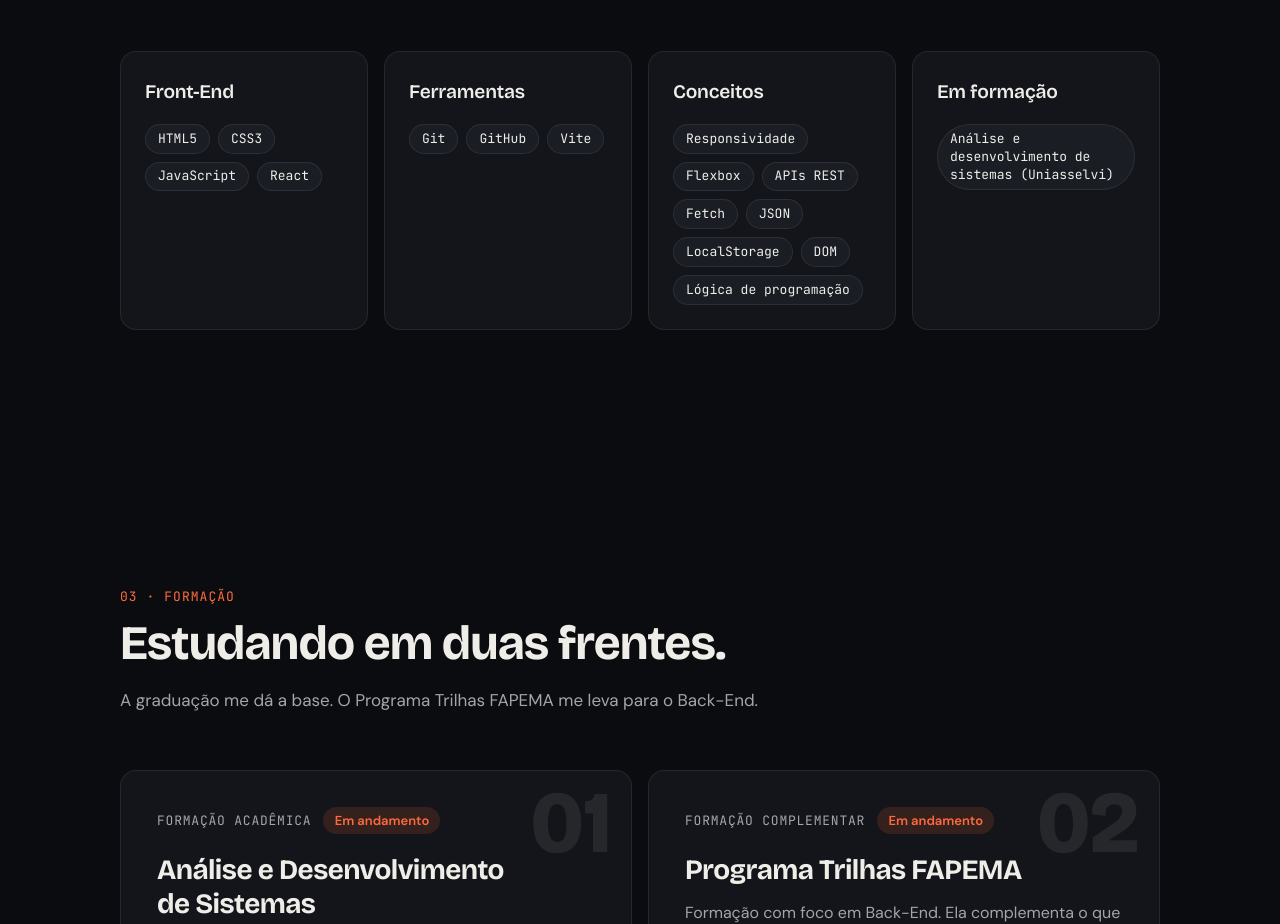
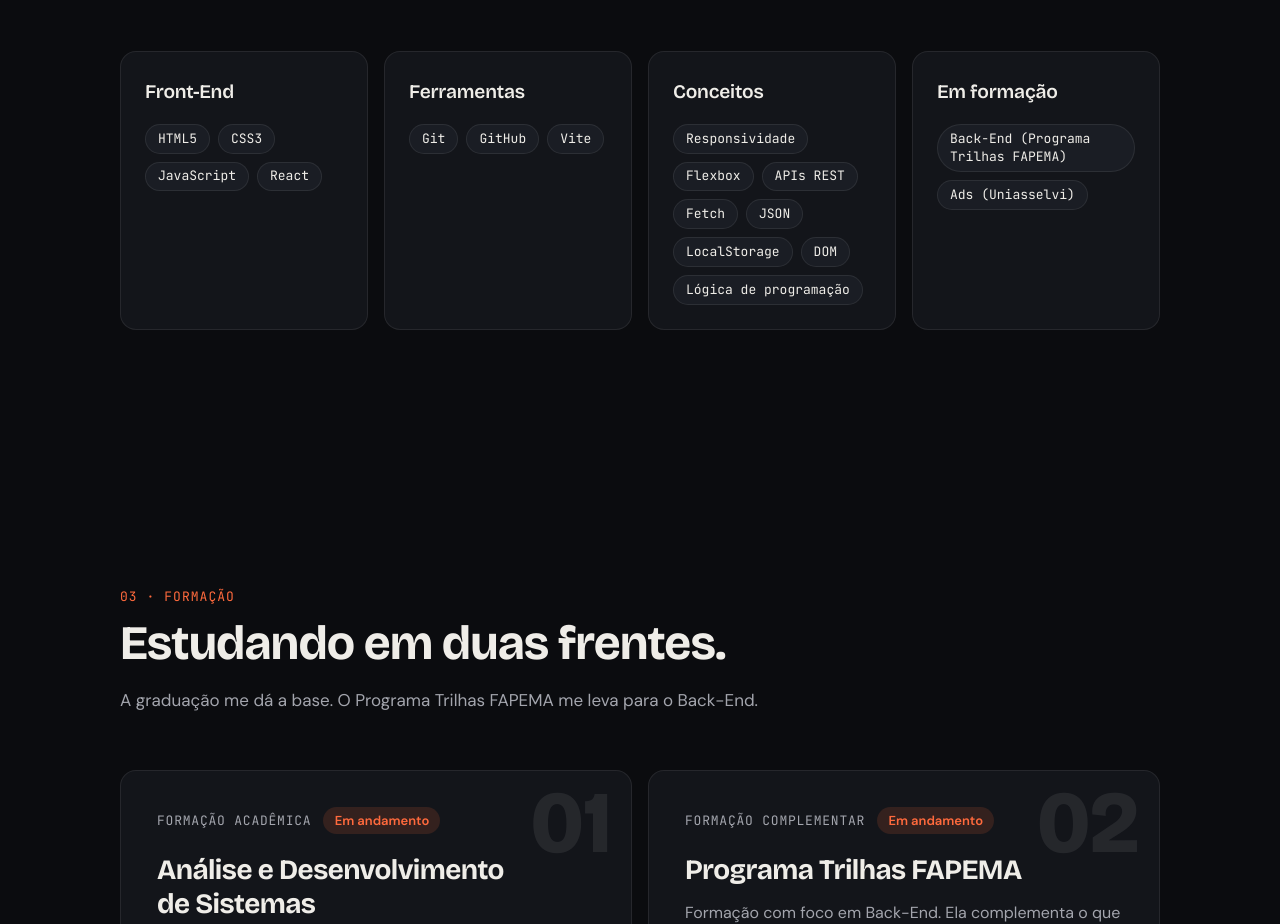
Before and after one commit to DevPedro2408/Portifolio-pedro, a React (Vite) app: page / in a window 1280 px wide. Shown: the part 1940-2864 px from the top of the page. Built offline with nearby package versions, Linux system fonts and the light colour scheme.

Commit message:
Add faculdade 2

```diff
--- a/src/data/skills.js
+++ b/src/data/skills.js
@@ -26,7 +26,7 @@ export const skillGroups = [
   },
   {
     title: 'Em formação',
-    items: ['Back-End (Programa Trilhas FAPEMA)'],
-    items: ['Análise e desenvolvimento de sistemas (Uniasselvi)'],
+    items: ['Back-End (Programa Trilhas FAPEMA)', 'Ads (Uniasselvi)'],
+
   },
 ];
```
